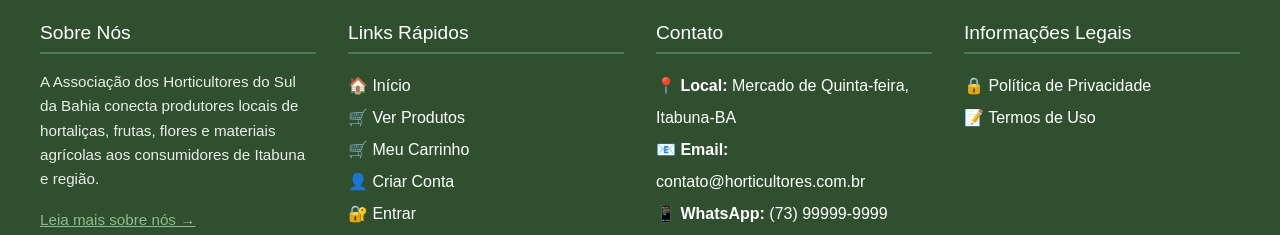
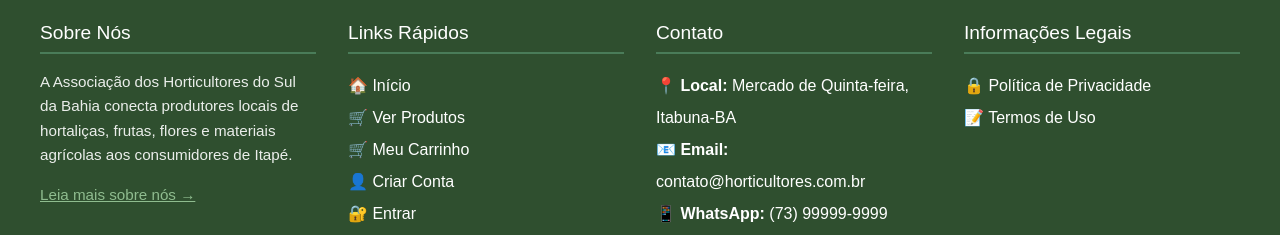
Before and after one commit to kaick723/associa_horticultores, a React (Vite) app in the folder market place/frontend/: page /admin in a window 1280 px wide. Shown: the part 947-1182 px from the top of the page. Built offline with nearby package versions, Linux system fonts and the light colour scheme; no server answers.

Commit message:
Update Footer.jsx

```diff
--- a/market place/frontend/src/components/Footer.jsx
+++ b/market place/frontend/src/components/Footer.jsx
@@ -25,7 +25,7 @@ export default function Footer() {
           </h3>
           <p style={{ lineHeight: 1.6, fontSize: "0.95rem", opacity: 0.9 }}>
             A Associação dos Horticultores do Sul da Bahia conecta produtores locais
-            de hortaliças, frutas, flores e materiais agrícolas aos consumidores de Itabuna e região.
+            de hortaliças, frutas, flores e materiais agrícolas aos consumidores de Itapé.
           </p>
           <Link
             to="/about"
```
